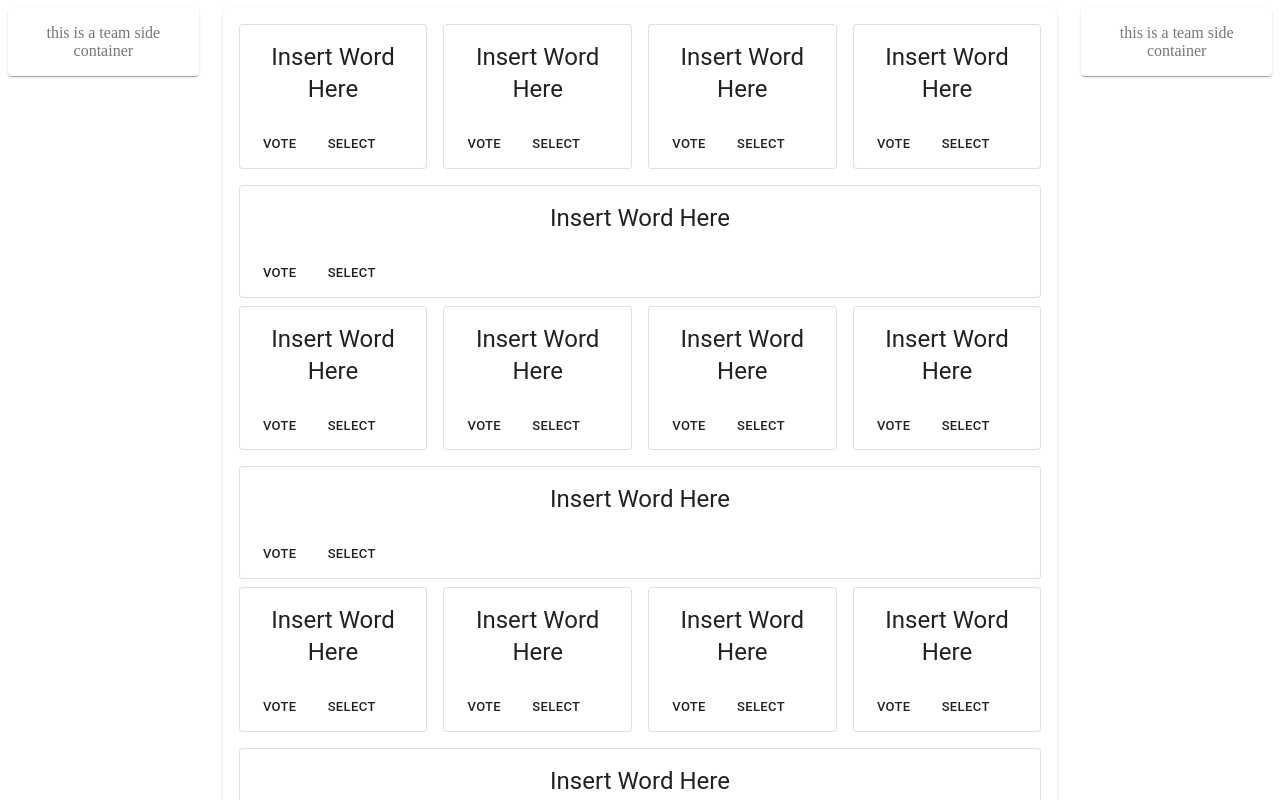
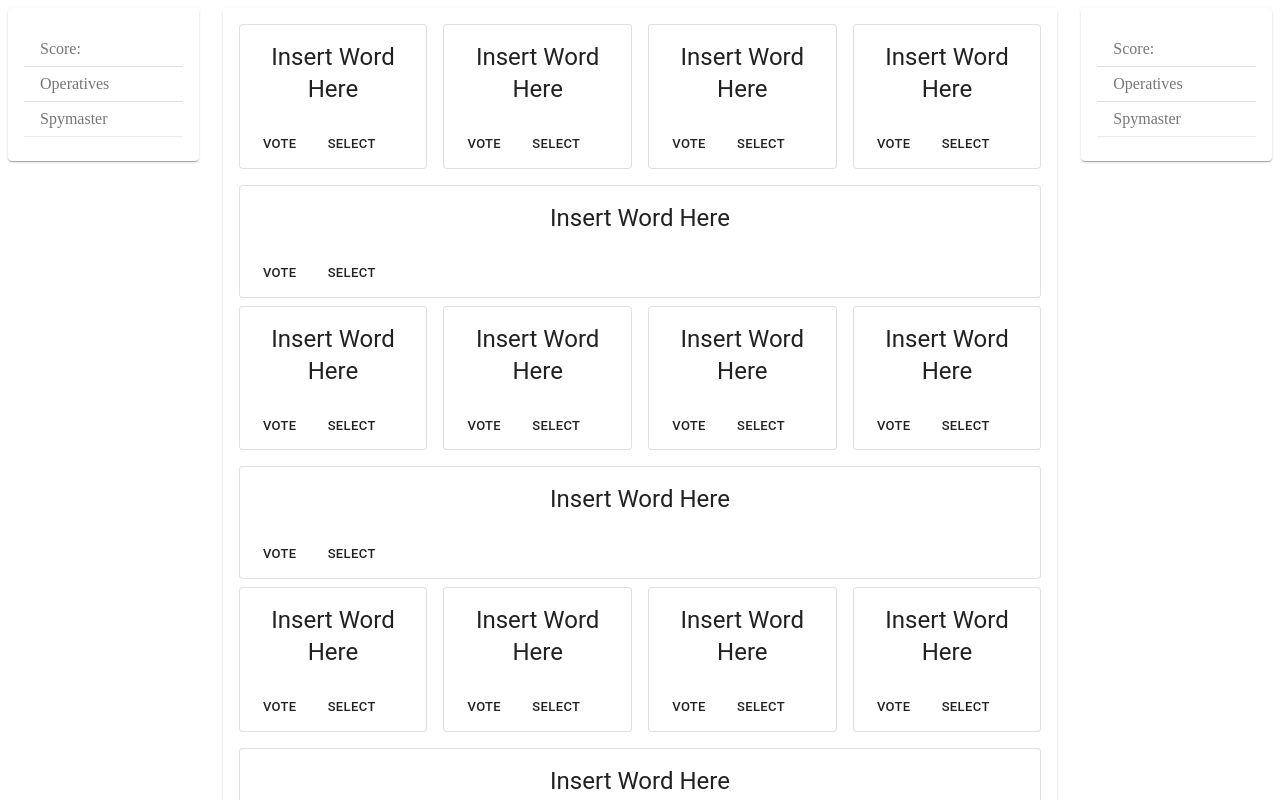
Before and after one commit to Steven-Nguyen-T/Recoil-Codenames, a React (Create React App) app: page / in a window 1280 px wide. Shown: the top 800 px of the page. Built offline with nearby package versions, Linux system fonts and the light colour scheme.

Commit message:
update containers

```diff
--- a/src/components/TeamSide/TeamSideContainer.js
+++ b/src/components/TeamSide/TeamSideContainer.js
@@ -1,7 +1,33 @@
 import React from "react";
 
+import { makeStyles } from "@material-ui/core/styles";
+import List from "@material-ui/core/List";
+import ListItem from "@material-ui/core/ListItem";
+import ListItemText from "@material-ui/core/ListItemText";
+import Divider from "@material-ui/core/Divider";
+
+const useStyles = makeStyles((theme) => ({
+  root: {
+    width: "100%",
+    maxWidth: 360,
+    backgroundColor: theme.palette.background.paper,
+  },
+}));
+
 const TeamSideContainer = () => {
-  return <div>this is a team side container</div>;
+  const classes = useStyles();
+
+  return (
+    <List component="nav" className={classes.root} aria-label="mailbox folders">
+      <ListItem button>Score:</ListItem>
+      <Divider />
+      <ListItem button divider>
+        Operatives
+      </ListItem>
+      <ListItem button>Spymaster</ListItem>
+      <Divider light />
+    </List>
+  );
 };
 
 export default TeamSideContainer;
```
